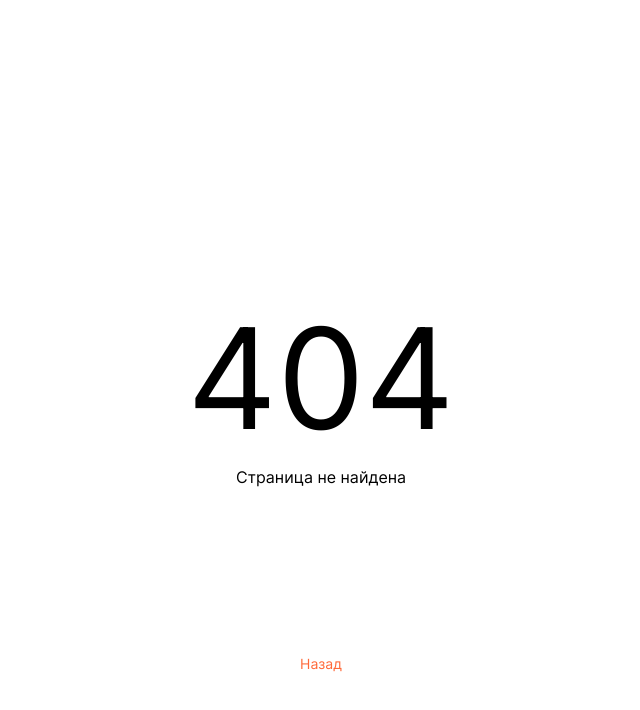
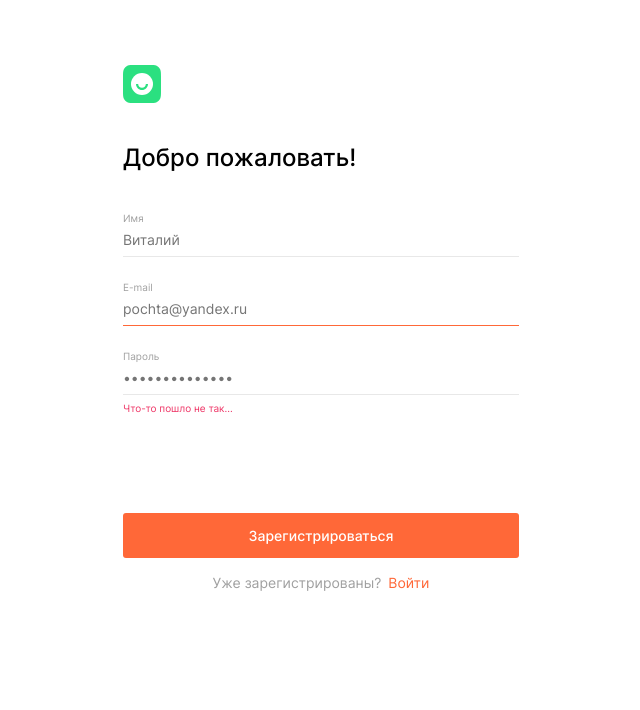
Before and after one commit to 418code/movies-explorer-frontend, a React app: page /signup in a window 1280 px wide. Before the commit this address had no page. Shown: the whole page, without its empty margins (319-959 px from the left). Built offline with nearby package versions, Linux system fonts and the light colour scheme.

Commit message:
feat: add EnterForm starter code

```diff
--- a/src/components/App/App.js
+++ b/src/components/App/App.js
@@ -9,6 +9,7 @@ import Landing from '../Landing/Landing';
 import Movies from '../Movies/Movies';
 import SavedMovies from '../SavedMovies/SavedMovies';
 import Profile from '../Profile/Profile';
+import EnterForm from '../EnterForm/EnterForm';
 
 function App() {
 
@@ -24,6 +25,7 @@ function App() {
           <Route path="/movies" element={<Movies />}/>
           <Route path="/profile" element={<Profile />}/>
           <Route path="/saved-movies" element={<SavedMovies />}/>
+          <Route path="/signup" element={<EnterForm />}/>
           <Route path="header" element={<Header isLoggedIn={isLoggedIn} />}/>
           <Route path="footer" element={<Footer />}/>
           <Route path="menu" element={<Menu />}/>
--- /dev/null
+++ b/src/components/App/_position/App_position_center.css
@@ -0,0 +1,3 @@
+.App_position_center {
+  justify-content: center;
+}
--- /dev/null
+++ b/src/components/EnterForm/EnterForm.css
@@ -0,0 +1,23 @@
+.EnterForm {
+  display: grid;
+  grid-template-columns: 1fr;
+  grid-template-rows: 253px 1fr .22fr;
+  min-width: 260px;
+  max-width: 396px;
+  width: 81.25%;
+  height: 100%;
+}
+
+@media (min-width: 768px)
+{
+  .EnterForm {
+    grid-template-rows: .49fr 147px .88fr .15fr;
+  }
+}
+
+@media (min-width: 1280px)
+{
+  .EnterForm {
+    grid-template-rows: .1fr 147px .58fr;
+  }
+}
--- /dev/null
+++ b/src/components/EnterForm/EnterForm.js
@@ -0,0 +1,30 @@
+import { Link } from 'react-router-dom';
+import logo from '../../images/logo.svg';
+
+export default function EnterForm() {
+  return (
+    <div className="EnterForm">
+      <header className="EnterForm__header">
+        <img src={logo} alt="логотип" />
+        <h1 className="App__header">Добро пожаловать!</h1>
+      </header>
+      <main className="EnterForm__main">
+        <form className="EnterForm__form">
+          <div className="EnterForm__fields">
+            <label htmlFor="" className="EnterForm__label">Имя</label>
+            <input type="text" className="EnterForm__input" placeholder="Виталий" />
+            <label htmlFor="" className="EnterForm__label">E-mail</label>
+            <input type="email" className="EnterForm__input EnterForm__input_type_error" text="pochta@yandex.ru" placeholder="pochta@yandex.ru" />
+            <label htmlFor="" className="EnterForm__label">Пароль</label>
+            <input type="password" className="EnterForm__input" placeholder="••••••••••••••"/>
+            <span className="EnterForm__input-error EnterForm__input-error_active">Что-то пошло не так...</span>
+          </div>
+          <button className="EnterForm__button">Зарегистрироваться</button>
+          <p className="EnterForm__text">
+            Уже зарегистрированы? <Link to="/signin" className="App__link App__link_color_orange">Войти</Link>
+          </p>
+        </form>
+      </main>
+    </div>
+  );
+}
--- /dev/null
+++ b/src/components/EnterForm/__button/EnterForm__button.css
@@ -0,0 +1,23 @@
+.EnterForm__button {
+  width: 100%;
+  height: 45px;
+  background-color: #ff6838;
+  color: white;
+  font-size: 12px;
+  line-height: 15px;
+  font-weight: 500;
+  border: none;
+  outline: none;
+  padding: 0;
+  margin: 0;
+  border-radius: 3px;
+  grid-row: 2px;
+}
+
+@media (min-width: 768px)
+{
+  .EnterForm__button {
+    font-size: 14px;
+    line-height: 17px;
+  }
+}
--- /dev/null
+++ b/src/components/EnterForm/__fields/EnterForm__fields.css
@@ -0,0 +1,7 @@
+.EnterForm__fields {
+  display: flex;
+  flex-direction: column;
+  justify-content: flex-start;
+  align-items: flex-start;
+  grid-row: 1;
+}
--- /dev/null
+++ b/src/components/EnterForm/__form/EnterForm__form.css
@@ -0,0 +1,14 @@
+.EnterForm__form {
+  height: 100%;
+  width: 100%;
+  display: grid;
+  grid-template-rows: 1fr 45px 14px 15px;
+  grid-template-columns: 1fr;
+}
+
+@media (min-width: 768px)
+{
+  .EnterForm__form {
+    grid-template-rows: 1fr 45px 16px 17px;
+  }
+}
--- /dev/null
+++ b/src/components/EnterForm/__header/EnterForm__header.css
@@ -0,0 +1,23 @@
+.EnterForm__header {
+  display: flex;
+  flex-direction: column;
+  justify-content: flex-start;
+  align-items: center;
+  gap: 50px;
+  min-height: 253px;
+  padding-top: 56px;
+  width: 100%;
+  box-sizing: border-box;
+  grid-row: 1;
+}
+
+@media (min-width: 768px)
+{
+  .EnterForm__header {
+    gap: 40px;
+    min-height: 0;
+    align-items: flex-start;
+    grid-row: 2;
+    padding-top: 0;
+  }
+}
--- /dev/null
+++ b/src/components/EnterForm/__input-error/EnterForm__input-error.css
@@ -0,0 +1,7 @@
+.EnterForm__input-error {
+  display: block;
+  font-size: 10px;
+  line-height: 12px;
+  color: #EE3465;
+  visibility: hidden;
+}
--- /dev/null
+++ b/src/components/EnterForm/__input-error/_active/EnterForm__input-error_active.css
@@ -0,0 +1,3 @@
+.EnterForm__input-error_active {
+  visibility: visible;
+}
--- /dev/null
+++ b/src/components/EnterForm/__input/EnterForm__input.css
@@ -0,0 +1,16 @@
+.EnterForm__input {
+  width: 100%;
+  height: 28px;
+  border: 1px #e8e8e8;
+  border-style: none none solid none;
+  font-size: 14px;
+  line-height: 17px;
+  padding: 0 0 6px 0;
+  margin-bottom: 24px;
+  box-sizing: border-box;
+  color: black;
+}
+
+.EnterForm__input:last-of-type {
+  margin-bottom: 7px;
+}
--- /dev/null
+++ b/src/components/EnterForm/__input/_type/EnterForm__input_type_error.css
@@ -0,0 +1,3 @@
+.EnterForm__input_type_error {
+  border-bottom: 1px solid #ff6838;
+}
--- /dev/null
+++ b/src/components/EnterForm/__label/EnterForm__label.css
@@ -0,0 +1,7 @@
+.EnterForm__label {
+  display: block;
+  color: #A0A0A0;
+  font-size: 10px;
+  line-height: 12px;
+  padding-bottom: 5px;
+}
--- /dev/null
+++ b/src/components/EnterForm/__main/EnterForm__main.css
@@ -0,0 +1,16 @@
+.EnterForm__main {
+  display: flex;
+  flex-direction: column;
+  justify-content: flex-start;
+  align-items: flex-start;
+  height: 100%;
+  width: 100%;
+  grid-row: 2;
+}
+
+@media (min-width: 768px)
+{
+  .EnterForm__main {
+    grid-row: 3;
+  }
+}
--- /dev/null
+++ b/src/components/EnterForm/__text/EnterForm__text.css
@@ -0,0 +1,22 @@
+.EnterForm__text {
+  display: flex;
+  flex-direction: row;
+  justify-content: center;
+  gap: 7px;
+  font-size: 12px;
+  line-height: 15px;
+  font-weight: 400;
+  color: #a0a0a0;
+  padding: 0;
+  margin: 0;
+  text-align: center;
+  grid-row: 4;
+}
+
+@media (min-width: 768px)
+{
+  .EnterForm__text {
+    font-size: 14px;
+    line-height: 17px;
+  }
+}
--- a/src/index.css
+++ b/src/index.css
@@ -151,3 +151,17 @@
 @import url(../src/components/Profile/__list/Profile__list.css);
 @import url(../src/components/Profile/__link/Profile__link.css);
 @import url(../src/components/Profile/__link/_type/Profile__link_type_bold.css);
+
+/* EnterForm block */
+@import url(../src/components/EnterForm/EnterForm.css);
+@import url(../src/components/EnterForm/__header/EnterForm__header.css);
+@import url(../src/components/EnterForm/__main/EnterForm__main.css);
+@import url(../src/components/EnterForm/__form/EnterForm__form.css);
+@import url(../src/components/EnterForm/__label/EnterForm__label.css);
+@import url(../src/components/EnterForm/__input/EnterForm__input.css);
+@import url(../src/components/EnterForm/__input/_type/EnterForm__input_type_error.css);
+@import url(../src/components/EnterForm/__button/EnterForm__button.css);
+@import url(../src/components/EnterForm/__fields/EnterForm__fields.css);
+@import url(../src/components/EnterForm/__text/EnterForm__text.css);
+@import url(../src/components/EnterForm/__input-error/EnterForm__input-error.css);
+@import url(../src/components/EnterForm/__input-error/_active/EnterForm__input-error_active.css);
```
